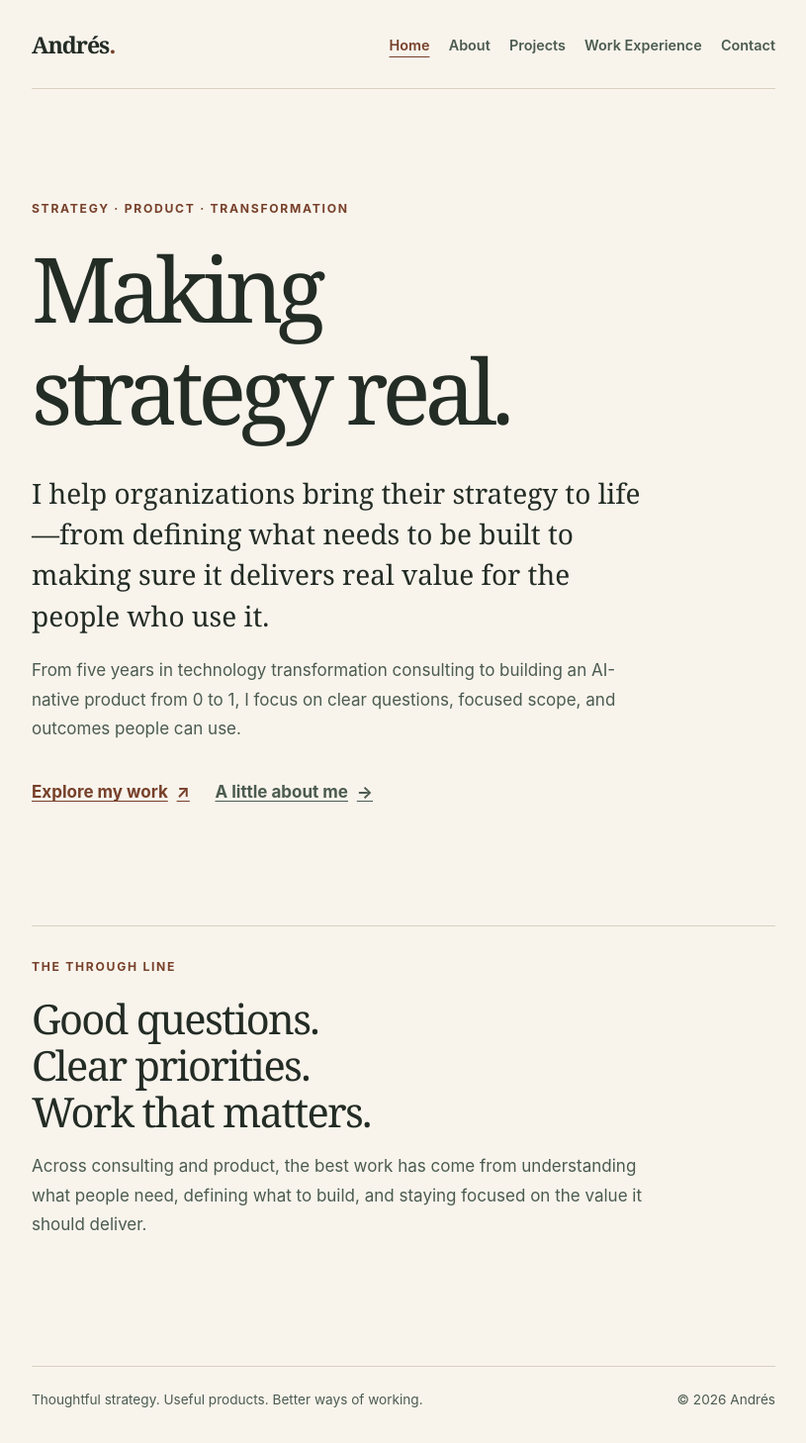
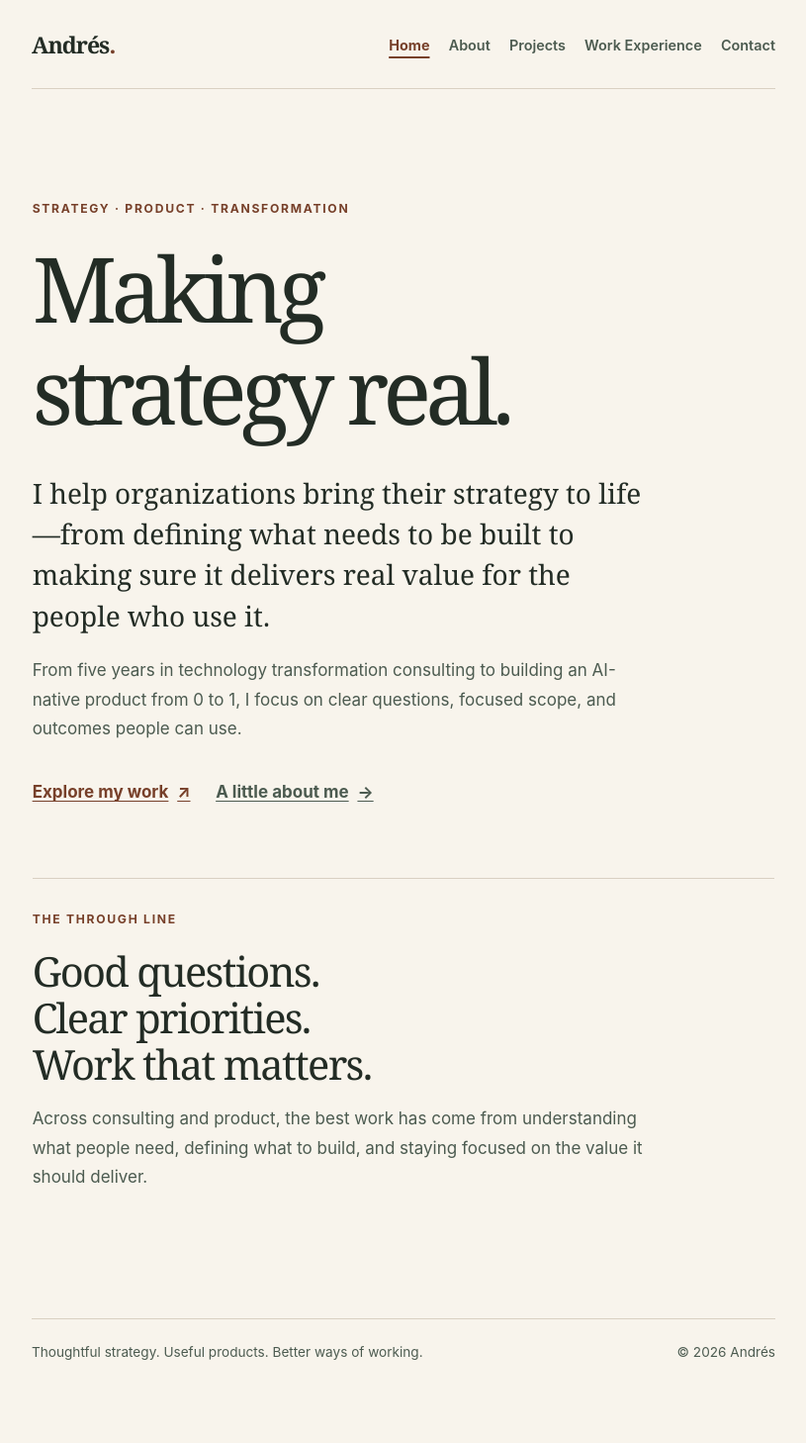
Before and after one commit to andreszocchi-dotcom/andreszocchi-dotcom.github.io, a Jekyll site: the page built from index.md, in a window 1280 px wide. Shown: the whole page at 99% size, without its empty margins (232-1047 px from the left). Built offline with Jekyll 4.4.1, drawn with Linux system fonts in a browser that asks for light colours; after the commit the page ends 1410 px from its top, so only the background shows below that.

```diff
--- a/assets/css/styles.css
+++ b/assets/css/styles.css
@@ -10,6 +10,7 @@
   --font-body: -apple-system, BlinkMacSystemFont, "Segoe UI", sans-serif;
   --font-display: Georgia, "Times New Roman", serif;
   --content-width: 47rem;
+  --section-space: clamp(3rem, 7vw, 4.5rem);
 }
 
 @media (prefers-color-scheme: dark) {
@@ -131,12 +132,14 @@ a:focus-visible {
 }
 
 .site-nav a[aria-current="page"] {
+  font-weight: 750;
   text-decoration: underline;
-  text-decoration-thickness: 1px;
+  text-decoration-thickness: 0.12em;
   text-underline-offset: 0.35rem;
 }
 
 .site-main {
+  max-width: 70ch;
   min-height: 65vh;
   padding-block: clamp(3.75rem, 9vw, 7rem) clamp(4.5rem, 10vw, 8rem);
 }
@@ -159,6 +162,21 @@ h3 {
   font-weight: 500;
   line-height: 1.13;
   text-wrap: balance;
+}
+
+h1 {
+  font-size: clamp(2.5rem, 7vw, 4.5rem);
+  letter-spacing: -0.055em;
+}
+
+h2 {
+  font-size: clamp(1.7rem, 4vw, 2.35rem);
+  letter-spacing: -0.04em;
+}
+
+h3 {
+  font-size: 1.35rem;
+  letter-spacing: -0.02em;
 }
 
 .home-title,
@@ -209,7 +227,7 @@ h3 {
 
 .home-section,
 .supporting-section {
-  margin-top: clamp(4.5rem, 11vw, 7.5rem);
+  margin-block-start: var(--section-space);
   padding-top: 2rem;
   border-top: 1px solid var(--color-rule);
 }
@@ -230,10 +248,10 @@ h3 {
 }
 
 .prose {
-  max-width: 42rem;
+  max-width: 70ch;
   margin-top: 2rem;
   font-size: clamp(1.12rem, 2.4vw, 1.25rem);
-  line-height: 1.85;
+  line-height: 1.75;
 }
 
 .prose p {
@@ -241,8 +259,12 @@ h3 {
   text-wrap: pretty;
 }
 
+.prose p + p {
+  margin-block-start: 1.2em;
+}
+
 .experience-list {
-  margin-top: 3.4rem;
+  margin-block-start: var(--section-space);
 }
 
 .experience-entry {
@@ -300,12 +322,16 @@ h3 {
 }
 
 .project-list {
-  margin-top: 3.4rem;
+  display: grid;
+  gap: 1.25rem;
+  margin-block-start: var(--section-space);
 }
 
 .project-entry {
-  padding-block: 2.4rem;
-  border-top: 1px solid var(--color-rule);
+  padding: 1.5rem;
+  border: 1px solid var(--color-rule);
+  border-radius: 0.45rem;
+  background: var(--color-wash);
 }
 
 .project-entry h2 {
@@ -417,7 +443,7 @@ h3 {
   }
 
   .project-entry {
-    padding-block: 1.8rem;
+    padding: 1.25rem;
   }
 
   .site-footer {
```
Also changed, not shown: Change2.md (added, +17 -0 lines).
